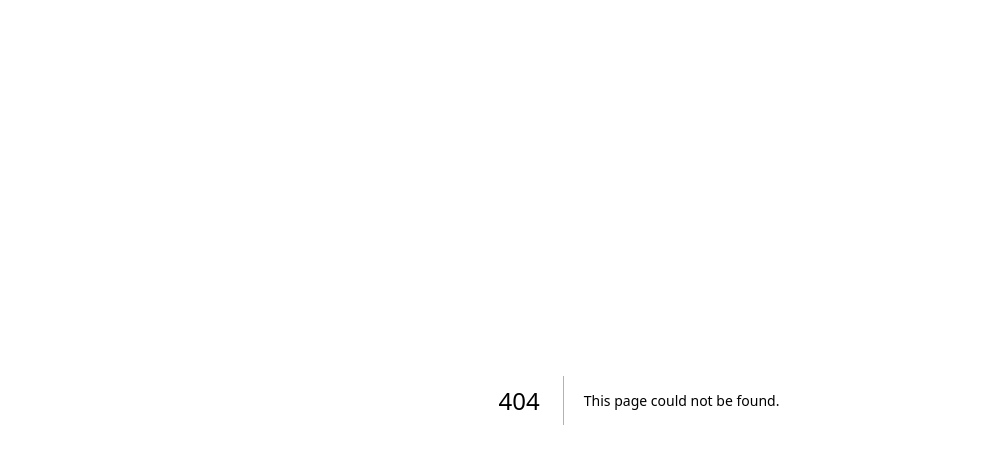
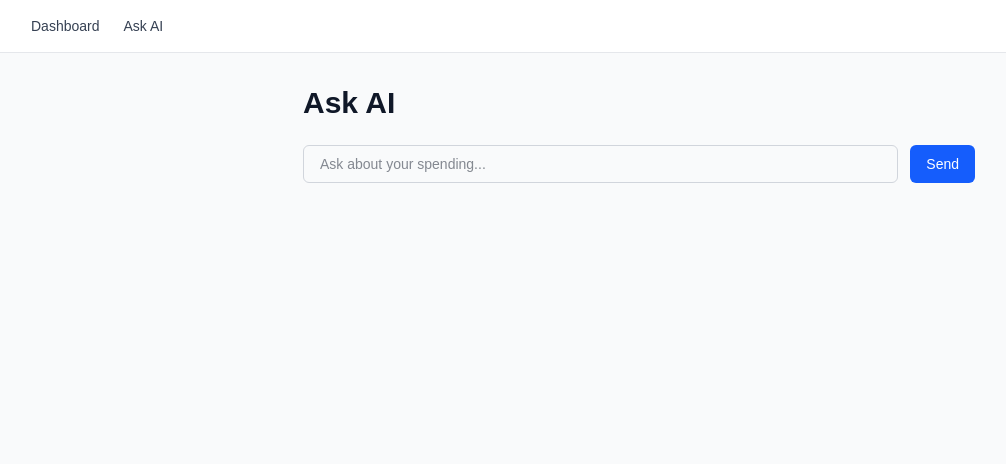
Before and after one commit to benkhant/fintrace-ai, a Next.js app in the folder frontend/: page /ask in a window 1280 px wide. Before the commit this address had no page. Shown: the top 464 px of the page, without its empty margins (1-1007 px from the left). Built offline with nearby package versions, Linux system fonts and the light colour scheme.

Commit message:
Add chat interface for AI agent with navigation between pages

```diff
--- /dev/null
+++ b/frontend/app/ask/page.tsx
@@ -0,0 +1,99 @@
+"use client";
+
+import { existsSync } from "fs";
+import { Turret_Road } from "next/font/google";
+import { useState } from "react";
+
+type Message = {
+    role: "user" | "assistant";
+    content: string;
+};
+
+export default function AskPage() {
+    const [messages, setMessages] = useState<Message[]>([]);
+    const [input, setInput] = useState("");
+    const [loading, setLoading] = useState(false);
+
+    const handleSend = async () => {
+        if (!input.trim()) return;
+
+        const question = input;
+        setMessages((prev) => [...prev, { role: "user", content: question }]);
+        setInput("")
+        setLoading(true);
+
+        try {
+            const res = await fetch(
+                `http://127.0.0.1:8000/ask?question=${encodeURIComponent(question)}`,
+                { method: "POST"}
+            );
+
+            if (!res.ok) {
+                setMessages((prev) => [
+                    ...prev,
+                    { role: "assistant", content: "Something went wrong. Please try again."},
+                ]);
+                return;
+            }
+
+            const data = await res.json();
+            setMessages((prev) => [...prev, { role: "assistant", content: data.answer }]);
+        } catch (err) {
+            setMessages((prev) => [
+                ...prev,
+                { role: "assistant", content: "Could not reach the server. Is the backend running?" },
+            ]);
+        } finally {
+            setLoading(false);
+        }
+    };
+
+    return (
+        <main className="min-h-screen bg-gray-50 p-8 flex flex-col">
+          <div className="max-w-2xl mx-auto w-full flex flex-col flex-1">
+            <h1 className="text-3xl font-bold text-gray-900 mb-6">Ask AI</h1>
+
+            {messages.length > 0 && (
+                <div className="flex-1 bg-white rounded-lg shadow-sm p-4 mb-4 overflow-y-auto min-h-[400px] flex flex-col gap-3">
+                    {messages.map((m, i) => (
+                        <div
+                        key={i}
+                        className={`max-w-[80%] px-4 py-2 rounded-lg text-sm ${
+                        m.role === "user"
+                            ? "bg-blue-600 text-white self-end"
+                            : "bg-gray-100 text-gray-900 self-start"
+                        }`}
+                    >
+                        {m.content}
+                    </div>
+                    ))}
+
+                    {loading && (
+                    <div className="bg-gray-100 text-gray-500 text-sm px-4 py-2 rounded-lg self-start">
+                        Thinking...
+                    </div>
+                    )}
+                </div>
+                )}
+
+            <div className="flex gap-3">
+              <input
+                type="text"
+                value={input}
+                onChange={(e) => setInput(e.target.value)}
+                onKeyDown={(e) => e.key === "Enter" && handleSend()}
+                placeholder="Ask about your spending..."
+                className="flex-1 border border-gray-300 rounded-md px-4 py-2 text-sm text-gray-900"
+              />
+              <button
+                onClick={handleSend}
+                disabled={loading}
+                className="bg-blue-600 text-white px-4 py-2 rounded-md text-sm font-medium hover:bg-blue-700 transition disabled:opacity-50"
+              >
+                Send
+              </button>
+            </div>
+          </div>
+        </main>
+      );
+}
--- a/frontend/app/layout.tsx
+++ b/frontend/app/layout.tsx
@@ -13,8 +13,8 @@ const geistMono = Geist_Mono({
 });
 
 export const metadata: Metadata = {
-  title: "Create Next App",
-  description: "Generated by create next app",
+  title: "Fintrace AI",
+  description: "AI-powered personal finance dashboard",
 };
 
 export default function RootLayout({ children }: LayoutProps<"/">) {
@@ -23,7 +23,17 @@ export default function RootLayout({ children }: LayoutProps<"/">) {
       lang="en"
       className={`${geistSans.variable} ${geistMono.variable} h-full antialiased`}
     >
-      <body className="min-h-full flex flex-col">{children}</body>
+      <body className="min-h-full flex flex-col">
+        <nav className="bg-white border-b border-gray-200 px-8 py-4 flex gap-6">
+          <a href="/" className="text-sm font-medium text-gray-700 hover:text-blue-600">
+            Dashboard
+          </a>
+          <a href="/ask" className="text-sm font-medium text-gray-700 hover:text-blue-600">
+            Ask AI
+          </a>
+        </nav>
+        {children}
+        </body>
     </html>
   );
 }
```
